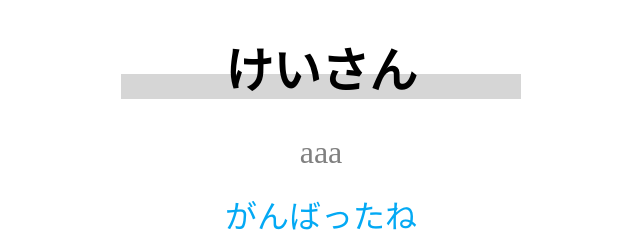
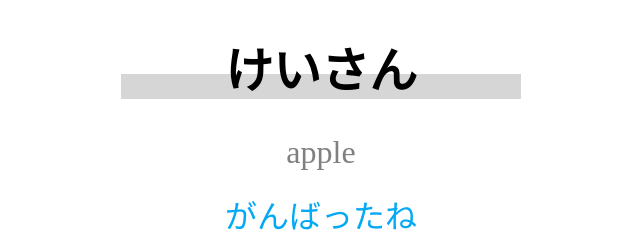
Before and after one commit to dieeel/junior-calc, a Vue app in the folder junior-calc/: page / in a window 1280 px wide. Both pictures are taken after a click on the button "スタート". Shown: the top 232 px of the page, without its empty margins (319-959 px from the left). Built offline with nearby package versions, Linux system fonts and the light colour scheme.

Commit message:
add question

```diff
--- a/junior-calc/src/components/VCalcGame.vue
+++ b/junior-calc/src/components/VCalcGame.vue
@@ -1,12 +1,23 @@
 <script setup lang="ts">
-import { ref } from 'vue';
-import type { Ref } from 'vue';
+import { ref, onMounted } from 'vue';
+import type{ Ref } from 'vue';
 
-const inGame:Ref<boolean> = ref(false)
+const inGame:Ref<boolean> = ref(false);
+let currentQuestion:string = ''
+let questions:string[] = [
+    'apple',
+    'banana',
+    'donut'
+]
 
 const gameStart = ():void => {
     inGame.value = true
 }
+
+onMounted(() => {
+    currentQuestion = questions[0]
+});
+
 </script>
 
 <template>
@@ -17,7 +28,7 @@ const gameStart = ():void => {
         </div>
         <button v-if="inGame!=true" class="startButton mb-20" @click="gameStart">スタート</button>
         <div v-if="inGame">
-            <div class="quession mb-20">aaa</div>
+            <div class="quession mb-20">{{ currentQuestion }}</div>
             <div class="clear">がんばったね</div>
             <div class="typeFormWrapper mb-20">
                 <input type="text" class="typeForm">
```
